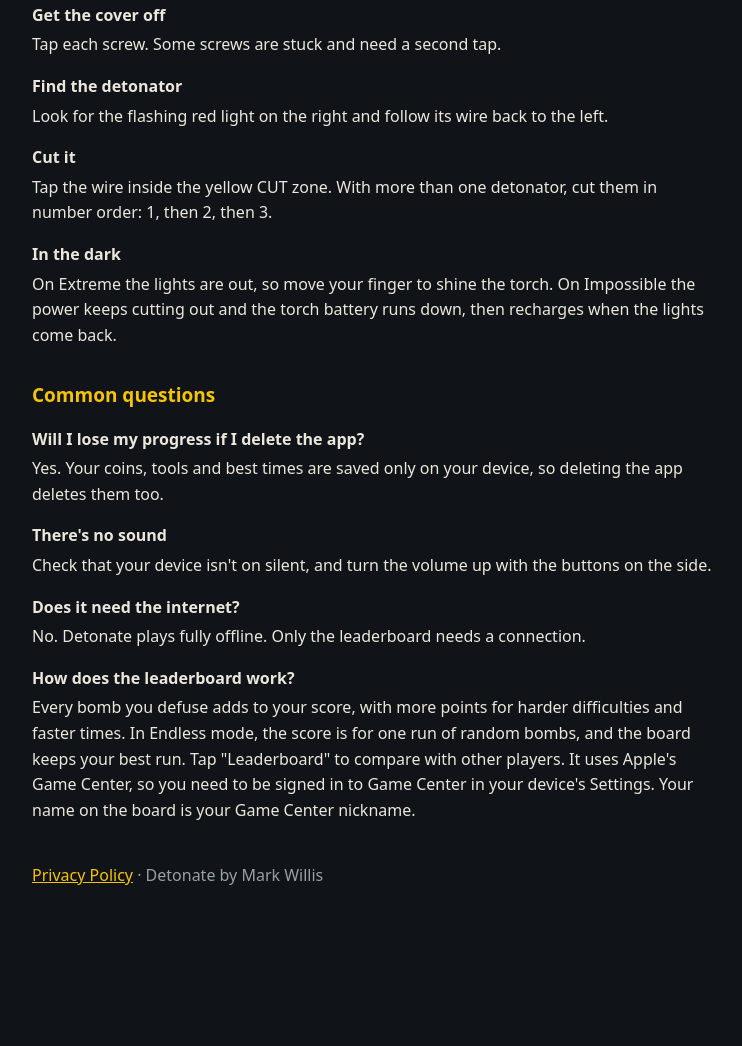
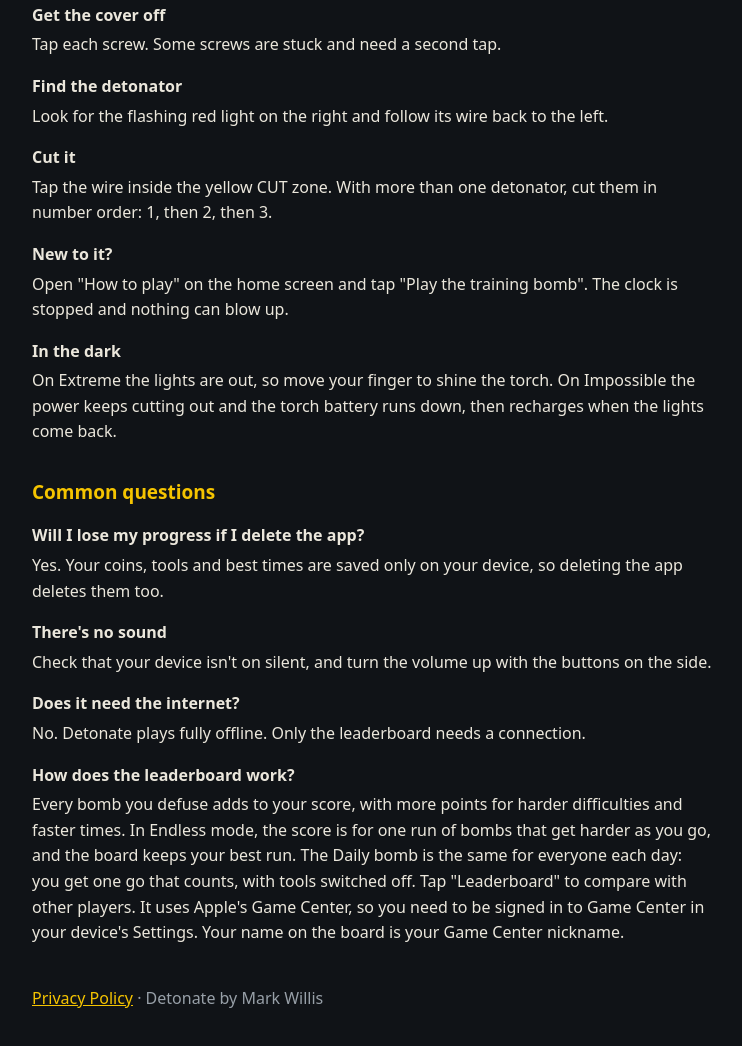
Before and after one commit to markyb250/detonate, a plain HTML site: page support.html in a window 1280 px wide. Shown: the part 354-1400 px from the top of the page, without its empty margins (268-1010 px from the left). Before the commit the page ends 1291 px from the top, so only its background shows below. Drawn offline with Linux system fonts and the light colour scheme.

Commit message:
Describe the training bomb, daily bomb and harder Endless runs
Co-Authored-By: Claude Fable 5.2 <noreply@anthropic.com>

```diff
--- a/support.html
+++ b/support.html
@@ -38,6 +38,8 @@
     <dd>Look for the flashing red light on the right and follow its wire back to the left.</dd>
     <dt>Cut it</dt>
     <dd>Tap the wire inside the yellow CUT zone. With more than one detonator, cut them in number order: 1, then 2, then 3.</dd>
+    <dt>New to it?</dt>
+    <dd>Open "How to play" on the home screen and tap "Play the training bomb". The clock is stopped and nothing can blow up.</dd>
     <dt>In the dark</dt>
     <dd>On Extreme the lights are out, so move your finger to shine the torch. On Impossible the power keeps cutting out and the torch battery runs down, then recharges when the lights come back.</dd>
   </dl>
@@ -51,7 +53,7 @@
     <dt>Does it need the internet?</dt>
     <dd>No. Detonate plays fully offline. Only the leaderboard needs a connection.</dd>
     <dt>How does the leaderboard work?</dt>
-    <dd>Every bomb you defuse adds to your score, with more points for harder difficulties and faster times. In Endless mode, the score is for one run of random bombs, and the board keeps your best run. Tap "Leaderboard" to compare with other players. It uses Apple's Game Center, so you need to be signed in to Game Center in your device's Settings. Your name on the board is your Game Center nickname.</dd>
+    <dd>Every bomb you defuse adds to your score, with more points for harder difficulties and faster times. In Endless mode, the score is for one run of bombs that get harder as you go, and the board keeps your best run. The Daily bomb is the same for everyone each day: you get one go that counts, with tools switched off. Tap "Leaderboard" to compare with other players. It uses Apple's Game Center, so you need to be signed in to Game Center in your device's Settings. Your name on the board is your Game Center nickname.</dd>
   </dl>
 
   <nav><a href="privacy.html">Privacy Policy</a> · Detonate by Mark Willis</nav>
```
